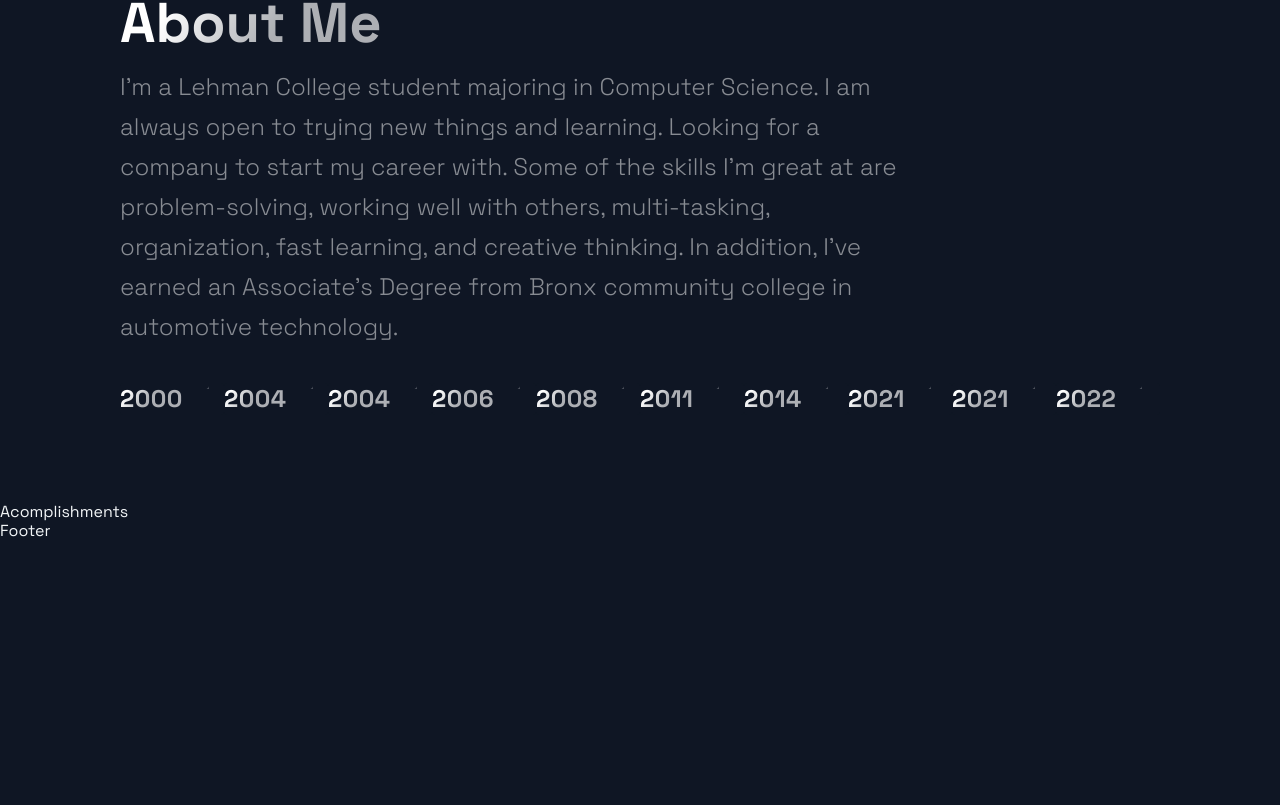
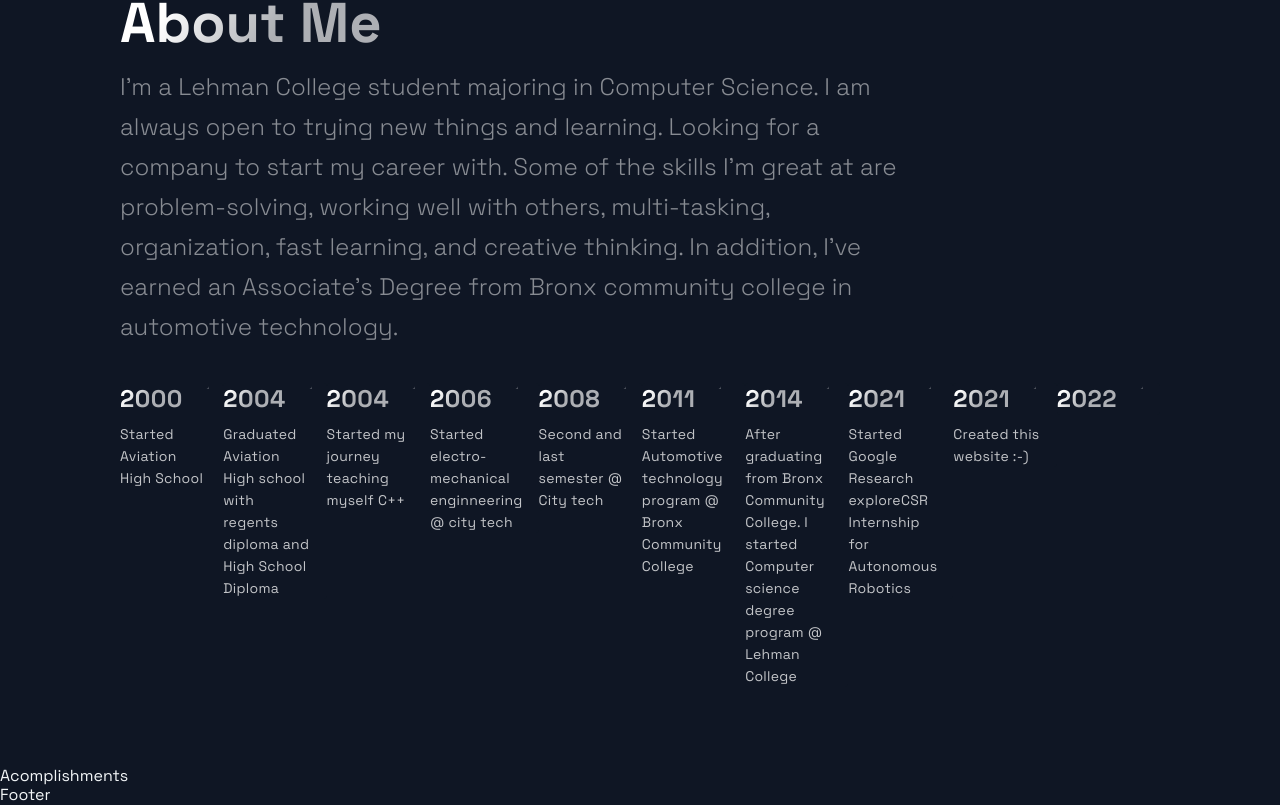
Before and after one commit to Dpinkney001/myWebsite, a Next.js app: page / in a window 1280 px wide. Shown: the part 4472-5277 px from the top of the page. Before the commit the page ends 5013 px from the top, so only its background shows below. Built offline with nearby package versions, Linux system fonts and the light colour scheme.

Commit message:
fixed the timeline

```diff
--- a/src/components/TimeLine/TimeLine.js
+++ b/src/components/TimeLine/TimeLine.js
@@ -34,7 +34,7 @@ const Timeline = () => {
 
   // // snap back to beginning of scroll when window is resized
   // // avoids a bug where content is covered up if coming from smaller screen
-   useEffect(() => {
+  useEffect(() => {
      const handleResize = () => {
        scroll(carouselRef.current, 0);
      }
@@ -55,7 +55,7 @@ const Timeline = () => {
       automotive technology.
 
       </SectionText>
-      <CarouselContainer ref={carouselRef}>
+      <CarouselContainer ref={carouselRef} onScroll={handleScroll}>
         <>
         {TimeLineData.map((item, index) => (
           <CarouselMobileScrollNode key={index} final={index === TOTAL_CAROUSEL_COUNT - 1}>
@@ -98,6 +98,9 @@ const Timeline = () => {
                           </defs>
                     </CarouselItemImg>
               </CarouselItemTitle>
+              <CarouselItemText>
+                {item.text}
+              </CarouselItemText>
             </CarouselItem>
             </CarouselMobileScrollNode>
         ))}
@@ -111,7 +114,10 @@ const Timeline = () => {
               active={activeItem}
               onClick={(e) => handleClick(e, index)}
               type="button"
-              />
+              >
+                <CarouselButtonDot active={activeItem} />
+              </CarouselButton>
+
         ))}
       </CarouselButtons>
     </Section>
--- a/src/constants/constants.js
+++ b/src/constants/constants.js
@@ -47,7 +47,7 @@ export const TimeLineData = [
   { year: 2014, text: 'After graduating from Bronx Community College. I started Computer science degree program @ Lehman College', },
   { year: 2021, text: 'Started Google Research exploreCSR Internship for Autonomous Robotics', },
   { year: 2021, text: 'Created this website :-)', },
-  { year: 2022, text: 'Will Start electrical/electronic technology at Suffolk Community College', },
+  { year: 2022, text: '', },
 ];
 export const bookrecommendations = [
   { bookname: "Cracking the coding interview"},
```
